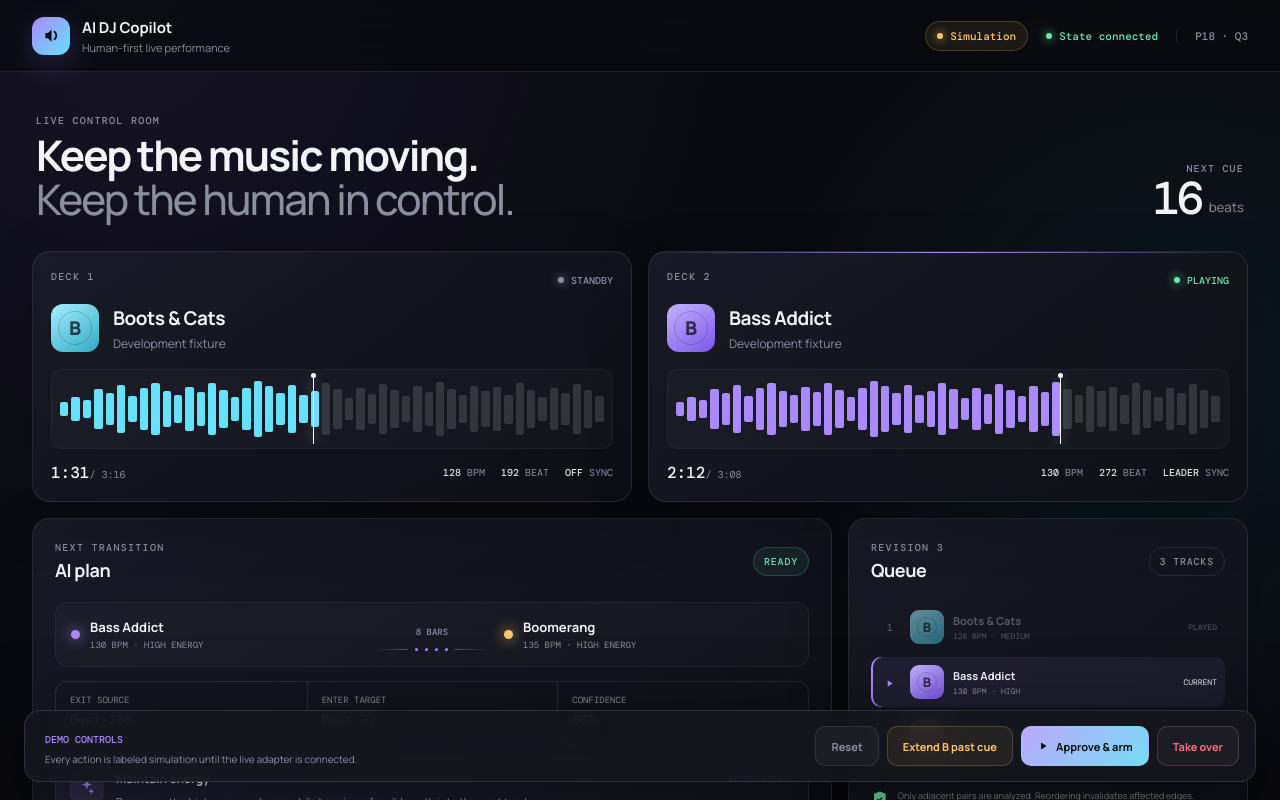
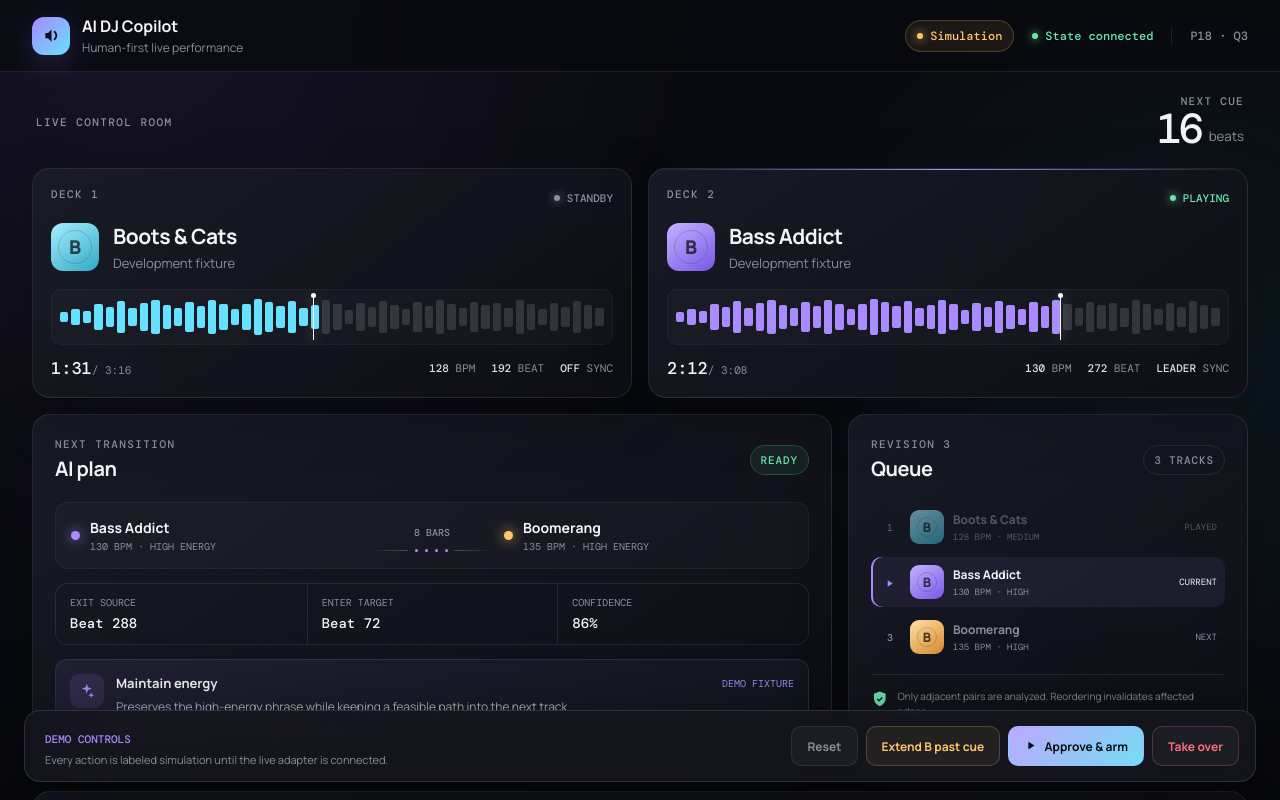
Before and after one commit to hhtzuhh/autoDJ, a React (Vite) app: page / in a window 1280 px wide. Shown: the top 800 px of the page. Built offline with nearby package versions, Linux system fonts and the light colour scheme.

Commit message:
Refine dashboard density and typography

```diff
--- a/src/App.tsx
+++ b/src/App.tsx
@@ -514,10 +514,7 @@ function App() {
           </div>
         )}
         <section className="hero-strip">
-          <div>
-            <span className="eyebrow">Live control room</span>
-            <h1>Keep the music moving.<br /><em>Keep the human in control.</em></h1>
-          </div>
+          <span className="eyebrow">Live control room</span>
           <div className="cue-countdown">
             <span>Next cue</span>
             <strong>{beatsUntilCue == null ? "—" : Math.max(0, beatsUntilCue)}</strong>
--- a/src/styles.css
+++ b/src/styles.css
@@ -24,6 +24,7 @@ body {
   margin: 0;
   min-width: 320px;
   min-height: 100vh;
+  font-size: 16px;
   background:
     radial-gradient(circle at 10% 0%, rgba(103, 74, 180, 0.15), transparent 35%),
     radial-gradient(circle at 92% 30%, rgba(39, 145, 172, 0.1), transparent 28%),
@@ -64,10 +65,10 @@ svg { width: 1.1em; height: 1.1em; fill: currentColor; }
 }
 .brand__mark svg { width: 21px; height: 21px; }
 .brand > div:last-child { align-items: flex-start; flex-direction: column; }
-.brand strong { font-size: 15px; letter-spacing: -0.01em; }
-.brand span { color: var(--muted); font-size: 11px; margin-top: 2px; }
+.brand strong { font-size: 16px; letter-spacing: -0.01em; }
+.brand span { color: var(--muted); font-size: 12px; margin-top: 2px; }
 
-.topbar__status { gap: 18px; font: 500 11px "DM Mono", monospace; color: var(--muted); }
+.topbar__status { gap: 18px; font: 500 12px "DM Mono", monospace; color: var(--muted); }
 .source-badge, .connection { display: inline-flex; align-items: center; gap: 7px; }
 .source-badge { color: var(--amber); background: rgba(255,197,107,.08); border: 1px solid rgba(255,197,107,.22); border-radius: 999px; padding: 7px 11px; }
 .source-badge--live { color: var(--cyan); background: rgba(102,225,255,.08); border-color: rgba(102,225,255,.24); }
@@ -79,16 +80,15 @@ svg { width: 1.1em; height: 1.1em; fill: currentColor; }
 main { width: min(1440px, calc(100% - 64px)); margin: 0 auto; }
 
 .bridge-error { margin-top: 18px; padding: 12px 15px; border-radius: 11px; border: 1px solid rgba(255,111,125,.28); background: rgba(255,111,125,.07); display: flex; gap: 10px; align-items: baseline; }
-.bridge-error strong { color: var(--red); font-size: 11px; }
-.bridge-error span { color: var(--muted); font: 400 10px "DM Mono", monospace; }
+.bridge-error strong { color: var(--red); font-size: 12px; }
+.bridge-error span { color: var(--muted); font: 400 11px "DM Mono", monospace; }
 
-.hero-strip { padding: 42px 4px 30px; display: flex; justify-content: space-between; align-items: flex-end; }
-.eyebrow { display: block; font: 500 10px "DM Mono", monospace; color: var(--muted); text-transform: uppercase; letter-spacing: .13em; margin-bottom: 7px; }
-h1 { font-size: clamp(28px, 3.3vw, 48px); letter-spacing: -.045em; line-height: 1.03; margin: 0; max-width: 750px; }
-h1 em { font-style: normal; color: var(--muted); font-weight: 500; }
+.hero-strip { padding: 22px 4px 18px; display: flex; justify-content: space-between; align-items: center; }
+.hero-strip > .eyebrow { margin-bottom: 0; }
+.eyebrow { display: block; font: 500 11px "DM Mono", monospace; color: var(--muted); text-transform: uppercase; letter-spacing: .13em; margin-bottom: 7px; }
 .cue-countdown { text-align: right; display: grid; grid-template-columns: auto auto; align-items: end; gap: 0 8px; }
-.cue-countdown span { grid-column: 1 / 3; font: 500 10px "DM Mono", monospace; color: var(--muted); text-transform: uppercase; letter-spacing: .12em; }
-.cue-countdown strong { font: 500 46px/1 "DM Mono", monospace; letter-spacing: -.08em; }
+.cue-countdown span { grid-column: 1 / 3; font: 500 11px "DM Mono", monospace; color: var(--muted); text-transform: uppercase; letter-spacing: .12em; }
+.cue-countdown strong { font: 500 42px/1 "DM Mono", monospace; letter-spacing: -.08em; }
 .cue-countdown small { color: var(--muted); padding-bottom: 5px; }
 
 .deck-grid { display: grid; grid-template-columns: 1fr 1fr; gap: 16px; }
@@ -102,11 +102,11 @@ h1 em { font-style: normal; color: var(--muted); font-weight: 500; }
 .deck-card::before { content: ""; position: absolute; inset: 0 0 auto; height: 1px; opacity: 0; background: linear-gradient(90deg, transparent, var(--violet), transparent); }
 .deck-card.is-playing::before { opacity: 1; }
 .deck-card__topline { justify-content: space-between; }
-.transport { display: inline-flex; align-items: center; gap: 7px; font: 500 10px "DM Mono", monospace; color: var(--muted); text-transform: uppercase; }
+.transport { display: inline-flex; align-items: center; gap: 7px; font: 500 11px "DM Mono", monospace; color: var(--muted); text-transform: uppercase; }
 .transport.is-on { color: var(--green); }
 .deck-card__identity { display: flex; align-items: center; gap: 14px; margin: 14px 0 17px; }
-.deck-card h3 { margin: 0; font-size: 19px; letter-spacing: -.025em; }
-.deck-card p { margin: 4px 0 0; font-size: 12px; color: var(--muted); }
+.deck-card h3 { margin: 0; font-size: 21px; letter-spacing: -.025em; }
+.deck-card p { margin: 4px 0 0; font-size: 13px; color: var(--muted); }
 
 .album { width: 48px; height: 48px; border-radius: 12px; flex: 0 0 auto; display: grid; place-items: center; color: rgba(8,9,13,.72); font-weight: 800; font-size: 19px; overflow: hidden; position: relative; }
 .album::after { content: ""; position: absolute; inset: 7px; border: 1px solid rgba(0,0,0,.17); border-radius: 50%; }
@@ -115,8 +115,8 @@ h1 em { font-style: normal; color: var(--muted); font-weight: 500; }
 .album--amber { background: linear-gradient(145deg, #ffe0a2, #d78a2e); }
 .album--small { width: 34px; height: 34px; border-radius: 9px; font-size: 13px; }
 
-.waveform { height: 80px; position: relative; overflow: hidden; border-radius: 10px; background: rgba(255,255,255,.025); border: 1px solid rgba(255,255,255,.04); }
-.waveform__bars { position: absolute; inset: 10px 8px; display: flex; align-items: center; gap: 3px; }
+.waveform { height: 56px; position: relative; overflow: hidden; border-radius: 10px; background: rgba(255,255,255,.025); border: 1px solid rgba(255,255,255,.04); }
+.waveform__bars { position: absolute; inset: 8px; display: flex; align-items: center; gap: 3px; }
 .waveform__bars span { flex: 1; min-width: 2px; border-radius: 2px; background: rgba(255,255,255,.13); transition: background .2s; }
 .waveform--violet .waveform__bars span.is-played { background: var(--violet); }
 .waveform--cyan .waveform__bars span.is-played { background: var(--cyan); }
@@ -124,8 +124,8 @@ h1 em { font-style: normal; color: var(--muted); font-weight: 500; }
 .waveform__needle { position: absolute; top: 4px; bottom: 4px; width: 1px; background: white; box-shadow: 0 0 12px rgba(255,255,255,.7); }
 .waveform__needle::before { content: ""; width: 5px; height: 5px; border-radius: 50%; background: white; position: absolute; top: -1px; left: -2px; }
 .deck-card__readout { justify-content: space-between; margin-top: 12px; }
-.deck-card__readout strong { font: 500 16px "DM Mono", monospace; }
-.deck-card__readout span { color: var(--muted); font: 400 10px "DM Mono", monospace; }
+.deck-card__readout strong { font: 500 17px "DM Mono", monospace; }
+.deck-card__readout span { color: var(--muted); font: 400 11px "DM Mono", monospace; }
 .deck-metrics { display: flex; gap: 16px; }
 .deck-metrics span { text-transform: uppercase; }
 .deck-metrics b { color: #dddfea; font-weight: 500; }
@@ -134,9 +134,9 @@ h1 em { font-style: normal; color: var(--muted); font-weight: 500; }
 .workspace-grid { display: grid; grid-template-columns: minmax(0, 1.6fr) minmax(330px, .8fr); gap: 16px; margin-top: 16px; }
 .panel { padding: 22px; }
 .panel__header { justify-content: space-between; margin-bottom: 20px; }
-.panel__header h2 { margin: 0; font-size: 18px; letter-spacing: -.025em; }
+.panel__header h2 { margin: 0; font-size: 20px; letter-spacing: -.025em; }
 .panel__header .eyebrow { margin-bottom: 4px; }
-.status-chip, .count-badge { font: 500 10px "DM Mono", monospace; text-transform: uppercase; letter-spacing: .08em; border-radius: 999px; padding: 7px 10px; border: 1px solid var(--line); }
+.status-chip, .count-badge { font: 500 11px "DM Mono", monospace; text-transform: uppercase; letter-spacing: .08em; border-radius: 999px; padding: 7px 10px; border: 1px solid var(--line); }
 .status-chip--ready, .status-chip--armed { color: var(--green); background: rgba(107,231,174,.08); border-color: rgba(107,231,174,.2); }
 .status-chip--executing { color: var(--cyan); }
 .status-chip--invalidated, .status-chip--cancelled { color: var(--red); }
@@ -148,14 +148,14 @@ h1 em { font-style: normal; color: var(--muted); font-weight: 500; }
 .plan-route { display: grid; grid-template-columns: 1fr 120px 1fr; align-items: center; gap: 12px; padding: 15px; border-radius: 13px; background: rgba(255,255,255,.025); border: 1px solid rgba(255,255,255,.05); }
 .track-mini { display: flex; align-items: center; gap: 10px; min-width: 0; }
 .track-mini > div:last-child { display: flex; flex-direction: column; min-width: 0; }
-.track-mini strong { font-size: 13px; white-space: nowrap; overflow: hidden; text-overflow: ellipsis; }
-.track-mini span { font: 400 9px "DM Mono", monospace; color: var(--muted); margin-top: 3px; text-transform: uppercase; }
+.track-mini strong { font-size: 14px; white-space: nowrap; overflow: hidden; text-overflow: ellipsis; }
+.track-mini span { font: 400 10px "DM Mono", monospace; color: var(--muted); margin-top: 3px; text-transform: uppercase; }
 .track-dot { width: 9px; height: 9px; border-radius: 50%; flex: 0 0 auto; box-shadow: 0 0 14px currentColor; }
 .track-dot--violet { color: var(--violet); background: var(--violet); }
 .track-dot--cyan { color: var(--cyan); background: var(--cyan); }
 .track-dot--amber { color: var(--amber); background: var(--amber); }
 .plan-route__bridge { text-align: center; }
-.plan-route__bridge span { font: 500 9px "DM Mono", monospace; color: var(--muted); text-transform: uppercase; }
+.plan-route__bridge span { font: 500 10px "DM Mono", monospace; color: var(--muted); text-transform: uppercase; }
 .plan-route__bridge > div { display: flex; align-items: center; gap: 7px; margin-top: 8px; }
 .plan-route__bridge > div::before, .plan-route__bridge > div::after { content: ""; height: 1px; flex: 1; background: linear-gradient(90deg, transparent, rgba(255,255,255,.25)); }
 .plan-route__bridge > div::after { transform: rotate(180deg); }
@@ -164,18 +164,18 @@ h1 em { font-style: normal; color: var(--muted); font-weight: 500; }
 .cue-grid { display: grid; grid-template-columns: repeat(3,1fr); margin: 14px 0; border: 1px solid var(--line); border-radius: 12px; overflow: hidden; }
 .cue-grid > div { padding: 12px 14px; display: flex; flex-direction: column; }
 .cue-grid > div + div { border-left: 1px solid var(--line); }
-.cue-grid span { font: 400 9px "DM Mono", monospace; color: var(--muted); text-transform: uppercase; }
-.cue-grid strong { font: 500 13px "DM Mono", monospace; margin-top: 5px; }
+.cue-grid span { font: 400 10px "DM Mono", monospace; color: var(--muted); text-transform: uppercase; }
+.cue-grid strong { font: 500 14px "DM Mono", monospace; margin-top: 5px; }
 .decision-card { display: grid; grid-template-columns: 34px 1fr; gap: 12px; padding: 14px; border-radius: 12px; background: linear-gradient(135deg, rgba(169,138,255,.09), rgba(102,225,255,.035)); border: 1px solid rgba(169,138,255,.15); }
 .decision-card__icon { width: 34px; height: 34px; border-radius: 9px; display: grid; place-items: center; color: var(--violet); background: rgba(169,138,255,.12); }
 .decision-card__topline { justify-content: space-between; }
-.decision-card__topline strong { font-size: 12px; }
-.decision-card__topline span { font: 400 9px "DM Mono", monospace; color: var(--violet); text-transform: uppercase; }
-.decision-card p { color: #b8bac6; font-size: 11px; line-height: 1.55; margin: 6px 0 0; }
-.decision-card small { display: block; color: var(--amber); font: 400 9px "DM Mono", monospace; margin-top: 7px; }
+.decision-card__topline strong { font-size: 13px; }
+.decision-card__topline span { font: 400 10px "DM Mono", monospace; color: var(--violet); text-transform: uppercase; }
+.decision-card p { color: #b8bac6; font-size: 12px; line-height: 1.55; margin: 6px 0 0; }
+.decision-card small { display: block; color: var(--amber); font: 400 10px "DM Mono", monospace; margin-top: 7px; }
 .warning-callout { margin-top: 12px; padding: 11px 13px; border-radius: 10px; background: rgba(255,111,125,.07); border-left: 2px solid var(--red); display: flex; flex-direction: column; gap: 3px; }
-.warning-callout strong { font-size: 11px; color: var(--red); }
-.warning-callout span { color: var(--muted); font-size: 10px; }
+.warning-callout strong { font-size: 12px; color: var(--red); }
+.warning-callout span { color: var(--muted); font-size: 11px; }
 
 .queue-list { display: flex; flex-direction: column; gap: 5px; }
 .queue-row { display: grid; grid-template-columns: 22px 34px 1fr auto; align-items: center; gap: 9px; padding: 8px; border-radius: 10px; color: var(--muted); }
@@ -184,33 +184,33 @@ h1 em { font-style: normal; color: var(--muted); font-weight: 500; }
 .queue-row__number { font: 500 10px "DM Mono", monospace; text-align: center; }
 .queue-row__number svg { color: var(--violet); vertical-align: middle; }
 .queue-row__identity { display: flex; flex-direction: column; min-width: 0; }
-.queue-row__identity strong { font-size: 11px; white-space: nowrap; overflow: hidden; text-overflow: ellipsis; }
-.queue-row__identity span { font: 400 8px "DM Mono", monospace; color: var(--muted); text-transform: uppercase; margin-top: 3px; }
-.queue-row__state { font: 400 8px "DM Mono", monospace; text-transform: uppercase; }
+.queue-row__identity strong { font-size: 12px; white-space: nowrap; overflow: hidden; text-overflow: ellipsis; }
+.queue-row__identity span { font: 400 9px "DM Mono", monospace; color: var(--muted); text-transform: uppercase; margin-top: 3px; }
+.queue-row__state { font: 400 9px "DM Mono", monospace; text-transform: uppercase; }
 .queue-note { display: flex; gap: 9px; padding-top: 14px; margin-top: 12px; border-top: 1px solid var(--line); color: var(--muted); }
 .queue-note svg { flex: 0 0 auto; color: var(--green); margin-top: 1px; }
-.queue-note p { margin: 0; font-size: 9px; line-height: 1.5; }
+.queue-note p { margin: 0; font-size: 10px; line-height: 1.5; }
 
 .event-panel { margin-top: 16px; }
 .panel__header--compact { margin-bottom: 13px; }
-.revision-label { font: 400 9px "DM Mono", monospace; text-transform: uppercase; }
+.revision-label { font: 400 10px "DM Mono", monospace; text-transform: uppercase; }
 .event-list { border-top: 1px solid var(--line); }
 .event-row { display: grid; grid-template-columns: 72px 10px 1fr; gap: 12px; padding: 12px 4px; border-bottom: 1px solid rgba(255,255,255,.045); align-items: start; }
-.event-row time { font: 400 9px "DM Mono", monospace; color: var(--muted); padding-top: 2px; }
+.event-row time { font: 400 10px "DM Mono", monospace; color: var(--muted); padding-top: 2px; }
 .event-dot { width: 7px; height: 7px; border-radius: 50%; margin-top: 4px; background: var(--muted); }
 .event-dot--human { background: var(--amber); box-shadow: 0 0 9px rgba(255,197,107,.5); }
 .event-dot--meta { background: var(--violet); }
 .event-dot--executor { background: var(--cyan); }
 .event-dot--system { background: var(--green); }
-.event-row strong { display: block; font-size: 11px; }
-.event-row p { margin: 3px 0 0; color: var(--muted); font-size: 10px; }
+.event-row strong { display: block; font-size: 12px; }
+.event-row p { margin: 3px 0 0; color: var(--muted); font-size: 11px; }
 
 .control-dock { position: fixed; z-index: 30; left: 24px; right: 24px; bottom: 18px; min-height: 72px; justify-content: space-between; gap: 20px; padding: 13px 16px 13px 20px; border-radius: 16px; border: 1px solid rgba(255,255,255,.12); background: rgba(20,21,29,.91); box-shadow: 0 20px 80px rgba(0,0,0,.55); backdrop-filter: blur(22px); }
-.control-dock__context span { font: 500 10px "DM Mono", monospace; color: var(--violet); text-transform: uppercase; }
-.control-dock__context p { margin: 4px 0 0; font-size: 10px; color: var(--muted); }
-.action-notice { display: block; max-width: 560px; margin-top: 4px; color: var(--amber); font: 400 9px "DM Mono", monospace; }
+.control-dock__context span { font: 500 11px "DM Mono", monospace; color: var(--violet); text-transform: uppercase; }
+.control-dock__context p { margin: 4px 0 0; font-size: 11px; color: var(--muted); }
+.action-notice { display: block; max-width: 560px; margin-top: 4px; color: var(--amber); font: 400 10px "DM Mono", monospace; }
 .control-dock__actions { gap: 8px; }
-.button { height: 40px; border-radius: 10px; border: 1px solid var(--line); padding: 0 15px; color: #eff0f5; background: rgba(255,255,255,.04); cursor: pointer; font-size: 11px; font-weight: 700; transition: .18s ease; display: inline-flex; align-items: center; justify-content: center; gap: 7px; }
+.button { height: 40px; border-radius: 10px; border: 1px solid var(--line); padding: 0 15px; color: #eff0f5; background: rgba(255,255,255,.04); cursor: pointer; font-size: 12px; font-weight: 700; transition: .18s ease; display: inline-flex; align-items: center; justify-content: center; gap: 7px; }
 .button:hover:not(:disabled) { transform: translateY(-1px); border-color: rgba(255,255,255,.22); }
 .button:disabled { opacity: .35; cursor: not-allowed; }
 .button--primary { color: #0b0c11; background: linear-gradient(135deg, #bda8ff, #75dcf4); border-color: transparent; }
```
